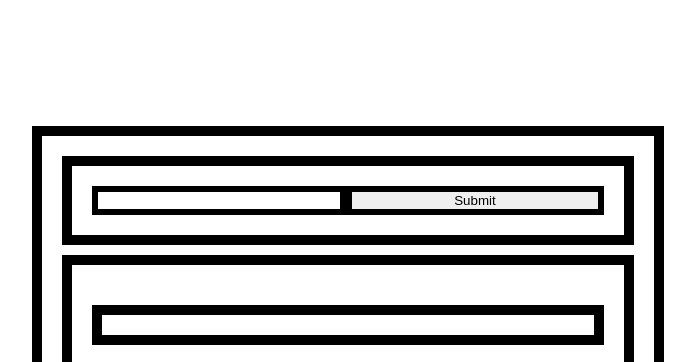
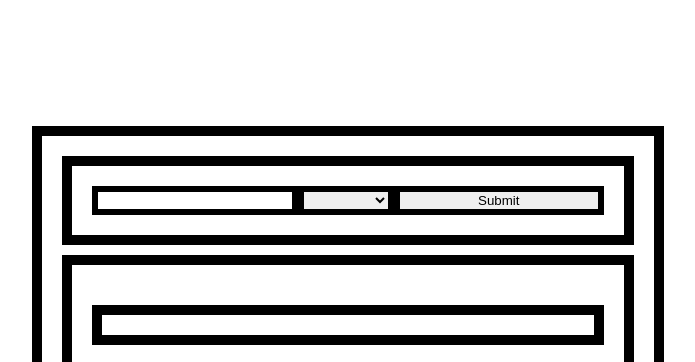
Before and after one commit to alvaropazz/js_weather_app, a plain HTML site: page index.html in a window 1280 px wide. Shown: the top 362 px of the page, without its empty margins (292-987 px from the left). Drawn offline with Linux system fonts and the light colour scheme.

Commit message:
add unit toggle

```diff
--- a/index.html
+++ b/index.html
@@ -11,7 +11,12 @@
 <body>
   <main>
     <form class="search">
-      <input type="text" class="location-setter" name="place">
+      <input type="text" class="location-setter" name="place" required>
+      <select id="unit" name="unit" required>
+        <option selected disabled hidden class='option-none' value=''></option>
+        <option value="metric">Celsius</option>
+        <option value="imperial">Fahrenheit</option>
+      </select>
       <input type="submit">
     </form>
     <div class="main-weather">
```
Also changed, not shown: main.js (+2 -2 lines).
